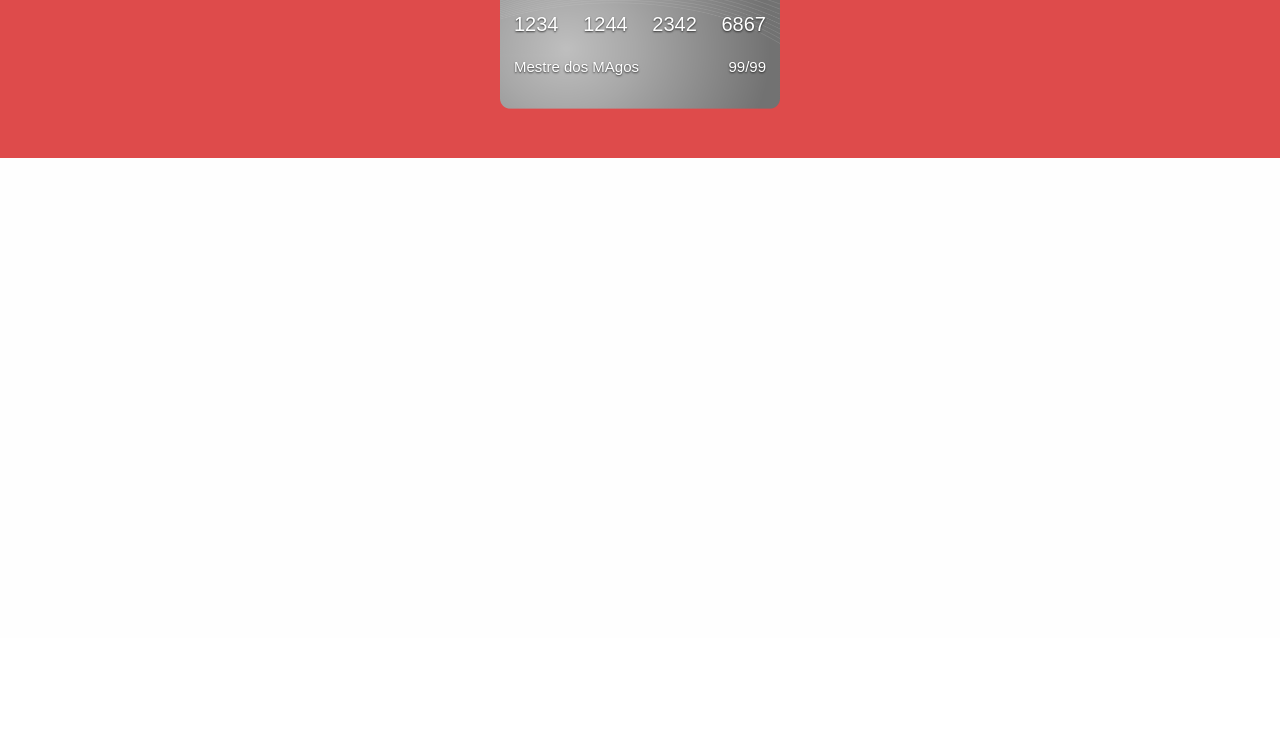
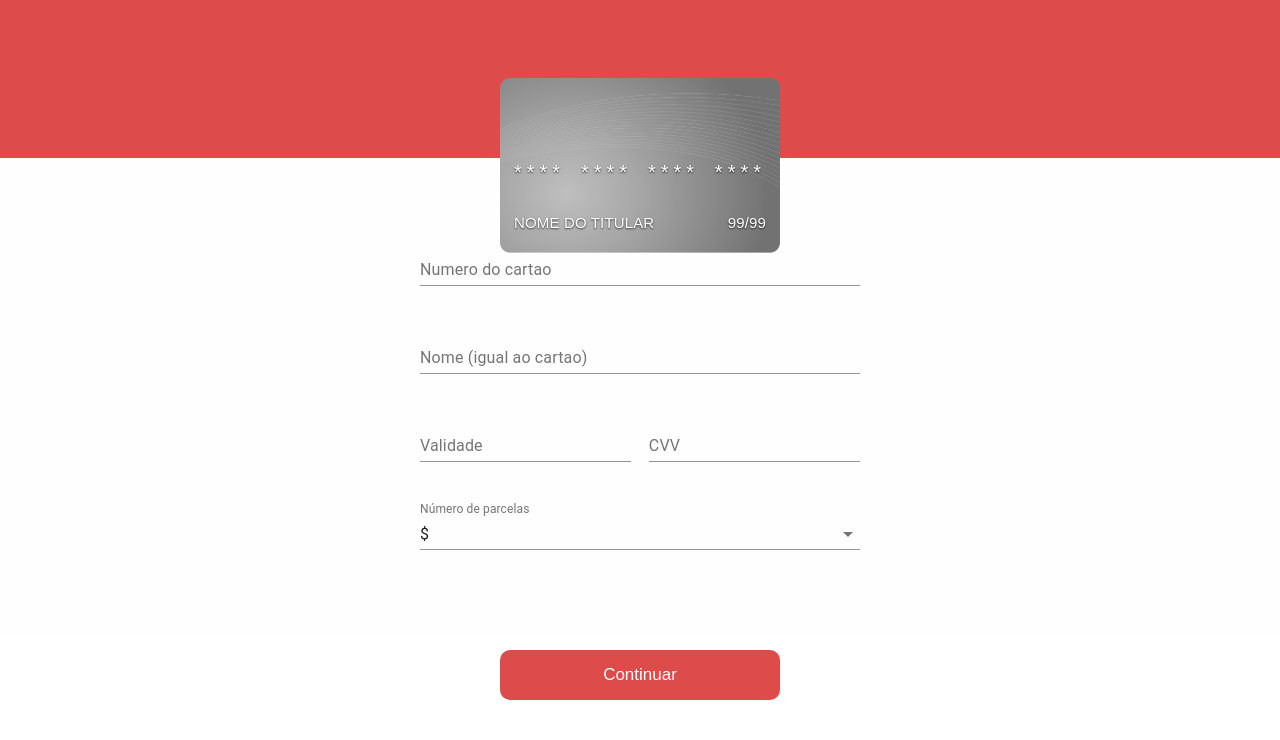
Before and after one commit to danilloromano/DemoShop, a React app: page / in a window 1280 px wide. Shown: the part 162-902 px from the top of the page. Before the commit the page ends 800 px from the top, so only its background shows below. Built offline with nearby package versions, Linux system fonts and the light colour scheme.

Commit message:
adding card flip and input material design to aplication

```diff
--- a/package.json
+++ b/package.json
@@ -49,6 +49,7 @@
     "webpack-dev-server": "^3.10.3"
   },
   "dependencies": {
+    "@material-ui/core": "^4.9.8",
     "axios": "^0.19.0",
     "lodash": "^4.17.15",
     "react": "^16.8.6",
--- a/src/assets/defaults/default.scss
+++ b/src/assets/defaults/default.scss
@@ -1,4 +1,15 @@
 @import "../variables/variables.scss";
+
+body {
+    color: rgba(0, 0, 0, 0.87);
+    margin: 0;
+    font-size: 0.875rem;
+    font-weight: 500;
+    line-height: 1.43;
+    letter-spacing: 0.01071em;
+    background-color: #fff;
+    box-sizing: border-box;
+}
 
 .app_container {
     flex: 1;
--- a/src/assets/defaults/reset.css
+++ b/src/assets/defaults/reset.css
@@ -241,9 +241,9 @@ textarea {
     resize: vertical;
 }
 
-.chromeframe {
+/* .chromeframe {
     margin: 0.2em 0;
     background: #ccc;
     color: #000;
     padding: 0.2em 0;
-}
+} */
--- a/src/components/atoms/sideBarHeader/SideBarHeader.scss
+++ b/src/components/atoms/sideBarHeader/SideBarHeader.scss
@@ -22,7 +22,7 @@
     }
 
     &__text {
-        font-size: 20px;
+        font-size: 16px;
         font-weight: bold;
         color: #FFFFFF;
         padding-left: 20px;    }
--- a/src/components/atoms/step/Step.js
+++ b/src/components/atoms/step/Step.js
@@ -1,7 +1,6 @@
 import React, { Component } from 'react';
 import PropTypes from "prop-types";
 import { FaAngleLeft } from 'react-icons/fa';
-
 
 import './Step.scss';
 
--- a/src/components/atoms/step/Step.scss
+++ b/src/components/atoms/step/Step.scss
@@ -6,15 +6,15 @@
     justify-content: center;
 
     &__icon {
-        font-size: 36px;
+        font-size: 30px;
         color: #FFFFFF;
         position: absolute;
-        left: 0;
+        left: -20px;
     }
 
     &__text {
         text-align: center;
-        font-size: 36px;
+        font-size: 13px;
         color: #FFFFFF;
     }
 }
--- a/src/components/molecules/card/Card.js
+++ b/src/components/molecules/card/Card.js
@@ -2,22 +2,31 @@ import React, { Component } from 'react';
 import './Card.scss';
 
 class Card extends Component {
+
     render() {
         return (
             <div className="card">
                 <div className="card__container">
-                    <div className="card__digit-container">
-                        <span className="card__digit">1234</span>
-                        <span className="card__digit">1244</span>
-                        <span className="card__digit">2342</span>
-                        <span className="card__digit">6867</span>
+                    <div className="card__front">
+                        <div className="card__front-container">
+                            <div className="card__digit-container">
+                                <span className="card__digit">****</span>
+                                <span className="card__digit">****</span>
+                                <span className="card__digit">****</span>
+                                <span className="card__digit">****</span>
+                            </div>
+                            <div className="card__titular-info-wrapper">
+                                <p className="card__titular-info">NOME DO TITULAR</p>
+                                <p className="card__titular-info">99/99</p>
+                            </div>
+                        </div>
                     </div>
-                    <div className="card__titular-info-wrapper">
-                        <p className="card__titular-info">Mestre dos MAgos</p>
-                        <p className="card__titular-info">99/99</p>
+                    <div>
+                        <div className="card__back">
+
+                        </div>
                     </div>
                 </div>
-
             </div>
         )
     }
--- a/src/components/molecules/card/Card.scss
+++ b/src/components/molecules/card/Card.scss
@@ -1,18 +1,35 @@
 @import "../../../assets/variables/variables.scss";
 
 .card {
-    position: absolute;
-    left: 50%;
-    top: 12%;
-    transform: translateX(-50%);
     width: 280px;
     height: 175px;
-    background-image: url('../../../assets/images/card-default.png');
-    background-repeat: no-repeat;
-    background-size: 100% 100%;
+    perspective: 1000px;
 
     &__container {
-        padding: 80px 14px 0;
+        position: relative;
+        transition: transform 0.6s;
+        transform-style: preserve-3d;
+        width: 100%;
+        height: 100%;
+    }
+
+    &__front, &__back {
+        position: absolute;
+        width: 100%;
+        height: 100%;
+        -webkit-backface-visibility: hidden;
+        backface-visibility: hidden;
+        background-image: url('../../../assets/images/card-default.png');
+        background-repeat: no-repeat;
+        background-size: 100% 100%;
+    }
+
+    &__front-container {
+         padding: 80px 14px 0;
+    }
+
+    &__back {
+        transform: rotateY(180deg);
     }
 
     &__digit-container {
@@ -25,6 +42,7 @@
         font-size: 20px;
         color: #FFFFFF;
         text-shadow: 0px 1px 2px #000000B3;
+        letter-spacing: 5px;
     }
 
     &__titular-info-wrapper {
@@ -39,4 +57,8 @@
         color: #FFFFFF;
         text-shadow: 0px 1px 2px #000000B3;
     }
+
+    &:hover &__container, &:active &__container  {
+        transform: rotateY(180deg);
+    }
 }
--- /dev/null
+++ b/src/components/molecules/form/Form.js
@@ -0,0 +1,69 @@
+import React, { Component } from 'react';
+import './Form.scss';
+import TextField from '@material-ui/core/TextField';
+
+const currencies = [
+    {
+        value: 'USD',
+        label: '$',
+    },
+    {
+        value: 'EUR',
+        label: '€',
+    },
+    {
+        value: 'BTC',
+        label: '฿',
+    },
+    {
+        value: 'JPY',
+        label: '¥',
+    },
+];
+
+class Form extends Component {
+
+    constructor(props) {
+        super(props)
+    }
+
+    handleChange(event) {
+        console.log(event.target.value)
+    }
+
+    render() {
+        return (
+            <div className="form">
+                <form className='form__container' noValidate autoComplete="off">
+                    <div className="form__full"><TextField id="cardNumber" label="Numero do cartao" /></div>
+                    <div className="form__full"><TextField id="cardName" label="Nome (igual ao cartao)" /></div>
+
+                    <div className="form__two-col">
+                        <div className="form__half"><TextField id="validete" label="Validade" /></div>
+                        <div className="form__half"><TextField id="cvv" label="CVV" /></div>
+                    </div>
+
+                    <div className="form__full">
+                        <TextField
+                            id="parceNumber"
+                            select
+                            label="Número de parcelas"
+                            onChange={this.handleChange}
+                            SelectProps={{ native: true }}>
+                            {currencies.map((option) => (
+                                <option key={option.value} value={option.value}>
+                                    {option.label}
+                                </option>
+                            ))}
+                        </TextField>
+                    </div>
+                    <div className="btn__wrapper">
+                        <button className="btn__default">Continuar</button>
+                    </div>
+                </form>
+            </div>
+        )
+    }
+}
+
+export default Form;
--- /dev/null
+++ b/src/components/molecules/form/Form.scss
@@ -0,0 +1,49 @@
+.form {
+    &__container {
+        padding-top: 40px;
+        display: flex;
+        align-items: center;
+        justify-content: center;
+        flex-direction: column;
+    }
+
+    &__two-col {
+        display: flex;
+        justify-content: space-between;
+    }
+
+    &__full {
+        width: 100%;
+        padding-bottom: 40px;
+
+        .MuiFormControl-root {
+            width: 100%;
+        }
+    }
+
+    &__half {
+        width: 48%;
+        padding-bottom: 40px;
+
+
+        .MuiFormControl-root {
+            width: 100%;
+        }
+    }
+}
+
+.btn__wrapper {
+    padding-top: 60px;
+}
+
+.btn__default {
+    width: 280px;
+    height: 50px;
+    background-color: #DE4B4B;
+    border-radius: 10px;
+    cursor: pointer;
+    font-size: 17px;
+    text-align: center;
+    color: white;
+    border: none;
+}
--- a/src/components/pages/home/Home.js
+++ b/src/components/pages/home/Home.js
@@ -1,8 +1,8 @@
 import React, { Component, Fragment } from "react";
-import PropTypes from "prop-types";
 import "../Home/Home.scss";
 import SideBarHeader from "../../atoms/sideBarHeader/SideBarHeader.js"
 import Card from "../../molecules/card/Card.js";
+import Form from "../../molecules/form/Form.js";
 
 class Home extends Component {
 
@@ -10,7 +10,13 @@ class Home extends Component {
         return (
             <Fragment>
                 <SideBarHeader />
-                <Card />
+                <div className="container__card">
+                    <Card />
+                </div>
+
+                <div className="container__form">
+                    <Form />
+                </div>
             </Fragment>
         )
     }
--- a/src/components/pages/home/Home.scss
+++ b/src/components/pages/home/Home.scss
@@ -2,4 +2,18 @@
 
 .container {
     flex: 1;
+
+    &__form {
+        display: flex;
+        flex-direction: column;
+        align-items: center;
+        padding: 40px;
+    }
+
+    &__card {
+        position: absolute;
+        left: 50%;
+        top: 30%;
+        transform: translateX(-50%);
+    }
 }
--- a/src/index.html
+++ b/src/index.html
@@ -1,7 +1,7 @@
 <!DOCTYPE html>
 <html lang="en">
     <head>
-        <meta charset="utf-8">
+        <meta charset="utf-8" name="viewport" content="width=device-width, initial-scale=1">
         <title>teste</title>
     </head>
     <body>
```
Also changed, not shown: src/components/atoms/navbar/NavBar.js (deleted, +0 -21 lines), src/components/atoms/navbar/NavBar.scss (deleted, +0 -32 lines), 1 other file.
